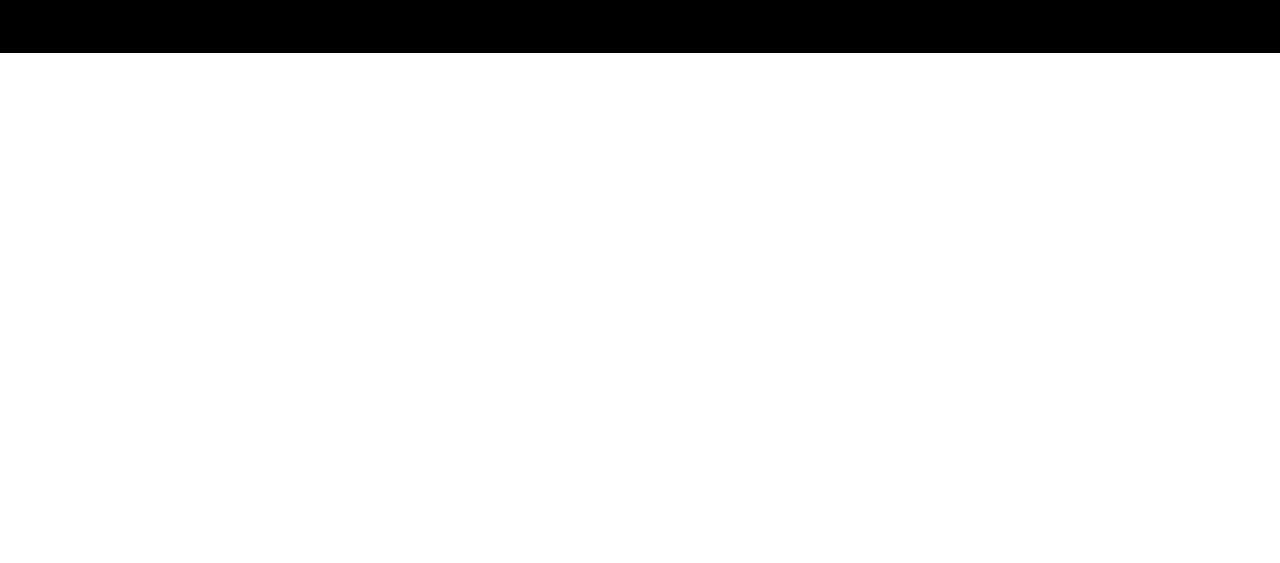
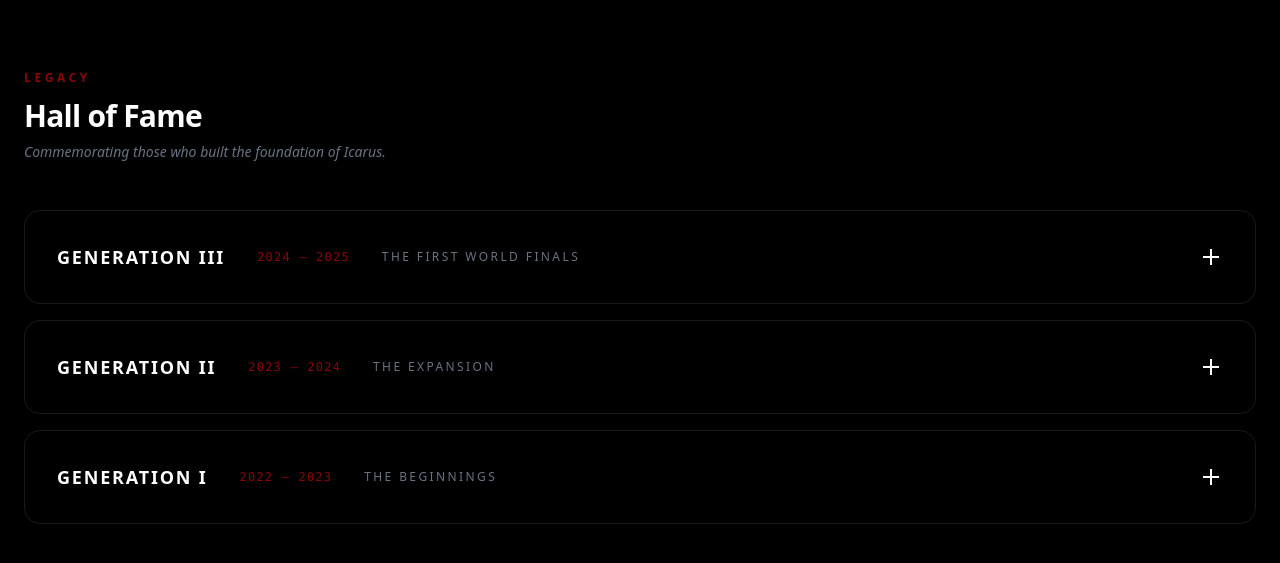
Before and after one commit to ccsio/icarus-website2, a Vue app: page /team in a window 1280 px wide. Shown: the part 1335-1898 px from the top of the page. Before the commit the page ends 1388 px from the top, so only its background shows below. Built offline with nearby package versions, Linux system fonts and the light colour scheme; a web font is replaced by a local one.

Commit message:
Hall of Fame

```diff
--- /dev/null
+++ b/src/components/HallOfFame.vue
@@ -0,0 +1,110 @@
+<script setup>
+import { ref } from 'vue'
+
+// We define the IDs here, but pull all text from i18n
+const generationIds = ['gen3','gen2', 'gen1',]
+const generationMemberCounts = {
+  gen1: 4,
+  gen2: 6,
+  gen3: 5
+}
+const activeGen = ref(null)
+
+const toggleGen = (id) => {
+  activeGen.value = activeGen.value === id ? null : id
+}
+</script>
+
+<template>
+  <section id="hall-of-fame" class="py-24 bg-black border-t border-white/5">
+    <div class="max-w-7xl mx-auto px-6">
+
+      <!-- Section Header -->
+      <div class="mb-12">
+        <h2 class="text-icarus-red font-black uppercase tracking-[0.3em] text-xs mb-3">
+          {{ $t('team.hall_of_fame.legacy_label') }}
+        </h2>
+        <h3 class="text-3xl font-bold text-white tracking-tight">
+          {{ $t('team.hall_of_fame.title') }}
+        </h3>
+        <p class="text-gray-500 text-sm mt-2 italic">
+          {{ $t('team.hall_of_fame.subtitle') }}
+        </p>
+      </div>
+
+      <!-- Generations Accordion -->
+      <div class="space-y-4">
+        <div
+          v-for="id in generationIds"
+          :key="id"
+          class="border border-white/10 rounded-2xl overflow-hidden transition-all duration-300"
+          :class="activeGen === id ? 'bg-white/3 border-white/20' : 'bg-transparent hover:bg-white/2'"
+        >
+          <!-- Accordion Header -->
+          <button
+            @click="toggleGen(id)"
+            class="w-full flex items-center justify-between p-6 md:p-8 text-left group"
+          >
+            <div class="flex flex-col md:flex-row md:items-center gap-2 md:gap-8">
+              <span class="text-white font-black uppercase tracking-widest text-lg">
+                {{ $t(`team.hall_of_fame.generations.${id}.title`) }}
+              </span>
+              <span class="text-icarus-red font-mono text-xs tracking-widest">
+                {{ $t(`team.hall_of_fame.generations.${id}.years`) }}
+              </span>
+              <span class="hidden md:block text-gray-500 text-xs uppercase tracking-[0.2em]">
+                {{ $t(`team.hall_of_fame.generations.${id}.tagline`) }}
+              </span>
+            </div>
+
+            <!-- Plus/Minus Icon -->
+            <div class="relative w-6 h-6 flex items-center justify-center">
+              <div class="absolute w-4 h-0.5 bg-white transition-transform duration-300"></div>
+              <div
+                class="absolute w-0.5 h-4 bg-white transition-transform duration-300"
+                :class="activeGen === id ? 'rotate-90 opacity-0' : ''"
+              ></div>
+            </div>
+          </button>
+
+          <!-- Accordion Content -->
+          <div
+            v-show="activeGen === id"
+            class="px-6 pb-8 md:px-8 md:pb-12 animate-slide-down"
+          >
+            <div class="pt-6 border-t border-white/10">
+              <!-- Generation Description -->
+              <div class="max-w-3xl mb-10">
+                <p class="text-gray-300 text-sm leading-relaxed border-l-2 border-icarus-red pl-6 italic">
+                  {{ $t(`team.hall_of_fame.generations.${id}.description`) }}
+                </p>
+              </div>
+
+              <!-- Members Grid -->
+              <div class="grid grid-cols-1 sm:grid-cols-2 lg:grid-cols-3 gap-6">
+                <!--
+                  Note: In a real app, you'd likely loop through a member list.
+                  For now, we'll assume the i18n contains the member data.
+                -->
+                <div
+                  v-for="n in generationMemberCounts[id]" :key="n"
+                  class="p-5 rounded-xl bg-white/5 border border-white/5 hover:border-icarus-red/30 transition-colors"
+                >
+                  <h4 class="text-white font-bold text-base mb-1">
+                    {{ $t(`team.hall_of_fame.generations.${id}.members.m${n}.name`) }}
+                  </h4>
+                  <p class="text-icarus-red text-[9px] font-black uppercase tracking-widest mb-3">
+                    {{ $t(`team.hall_of_fame.generations.${id}.members.m${n}.role`) }}
+                  </p>
+                  <p class="text-gray-400 text-xs leading-relaxed">
+                    {{ $t(`team.hall_of_fame.generations.${id}.members.m${n}.bio`) }}
+                  </p>
+                </div>
+              </div>
+            </div>
+          </div>
+        </div>
+      </div>
+    </div>
+  </section>
+</template>
--- a/src/i18n/locales/en.json
+++ b/src/i18n/locales/en.json
@@ -202,6 +202,53 @@
                 "bio": "This is a longer description to see whether the black backdrop will change. Leading the design and manufacturing process of the Icarus Gen 3 car, focusing on aerodynamic efficiency and weight reduction."
 
             }
+        },
+        "hall_of_fame": {
+            "title": "Hall of Fame",
+            "subtitle": "Commemorating those who built the foundation of Icarus.",
+            "legacy_label": "Legacy",
+            "generations": {
+                "gen3": {
+                    "title": "Generation III",
+                    "years": "2024 — 2025",
+                    "tagline": "The First World Finals",
+                    "description": "With more experience, we focused on our biggest weakness - the sponsorships. We managed to acquire enough funds to go the World Finals. We also improved the brand image, car, and all other aspects of the team.",
+                    "members": {
+                        "m1": { "name": "Petar", "role": "Team Manager & Manufacturing", "bio": "Petar led Icarus to the World Finals in 2025. He worked closely with everyone to ensure quality and cooperation. Along with that he is in charge of the manufacturing of the cars. " },
+                        "m2": { "name": "Celia", "role": "Team Manager", "bio": "Celia had a diverse set of responsibilities within Icarus. She was in charge of our written and graphic deliverables, such as our portfolios, uniforms and banners. She founded Icarus and cemented the brand image.  " },
+                        "m3": { "name": "Nikos", "role": "Design Engineer", "bio": "Nikos was in charge of all design and testing of our cars. His responsibility was to develop innovative, and high-performance designs that ensure the team stayed ahead of the competition. " },
+                        "m4": { "name": "Lukas", "role": "Finance & IT Manager", "bio": "Lukas was the finance manager and IT specialist. Handling the budget, financial planning, and IT infrastructure, he ensured that the team operates smoothly and efficiently. " },
+                        "m5": { "name": "Konstantina", "role": "Finance & IT Manager", "bio": "Konstantina handled all marketing, public relations and communication with stakeholders. It was her job to maintain our strong link with the local community and beyond. " }
+
+                    }
+                },
+                "gen2": {
+                    "title": "Generation II",
+                    "years": "2023 — 2024",
+                    "tagline": "The Expansion",
+                    "description": "Following the success of Gen I, we expanded to 6 members and upgraded everything in the team and started evolving into a top-tier competition in Luxembourg.",
+                    "members": {
+                        "m1": { "name": "Celia", "role": "Team Manager", "bio": "Celia is the founder and past leader of Icarus. At the forefront of our team, Celia undertook numerous tasks across all fields, ranging from administration to car design. " },
+                        "m2": { "name": "Nikos", "role": "Design & Manufacturing Engineer", "bio": "Nikos was responsible for combining the performance and design of our car, relentlessly working on every detail in search of the greatest competitive edge. " },
+                        "m3": { "name": "Lukas", "role": "IT & Designer", "bio": "Lukas managed our online presence. Maintaining our website and responsible for the team’s online collaboration, Lukas invaluably brought the entire team together. " },
+                        "m4": { "name": "Jan", "role": "Graphical Designer", "bio": "Jan’s creative mind not only provided us with our logo and pit display but has also been a source of significant improvement in our overall presentation. " },
+                        "m5": { "name": "Rohan", "role": "Finance Manager", "bio": "Rohan, responsible for the team’s external communication, simultaneously looked after the team’s funds, overseeing team decisions from a financial perspective. " },
+                        "m6": { "name": "Romeo", "role": "Marketing Manager", "bio": "Romeo was in charge of our team’s marketing strategies and securing sponsorship deals for our team. In parallel, he added to all administrative tasks, working particularly closely with Rohan. " }
+                    }
+                },
+                "gen1": {
+                    "title": "Generation I",
+                    "years": "2022 — 2023",
+                    "tagline": "The Beginnings",
+                    "description": "Gen I was going into the project (still called F1 in Schools then) without 0 experience or knowledge. In just two months, we managed to create a small brand and a working car with very little guidance and help.",
+                    "members": {
+                        "m1": { "name": "Celia", "role": "Team Manager", "bio": "Celia is the founder of Icarus and has led the first generation to to success. By nature, she handled many of the administrative tasks of the team. " },
+                        "m2": { "name": "Nikos", "role": "Design & Manufacturing Engineer", "bio": "Nikos was responsible designing and manufacturing our very first car. " },
+                        "m3": { "name": "Lukas", "role": "IT & Designer", "bio": "Lukas led the team in all things IT, mainly creating the first team website and maintaining it. " },
+                        "m4": { "name": "Maria", "role": "Designer", "bio": "Maria was our first designer, making the first 3 versions of our logo, as well as satisfying all other needs of the team. "}
+                    }
+                }
+            }
         }
     }
 }
--- a/src/views/TeamView.vue
+++ b/src/views/TeamView.vue
@@ -1,5 +1,6 @@
 <script setup>
 import CurrentMembers from '@/components/CurrentMembers.vue';
+import HallOfFame from '@/components/HallOfFame.vue';
 
 </script>
 
@@ -35,6 +36,7 @@
     <!-- Placeholder for next sections -->
     <div class="bg-black pb-20">
       <CurrentMembers />
+      <HallOfFame />
     </div>
   </main>
 
```
